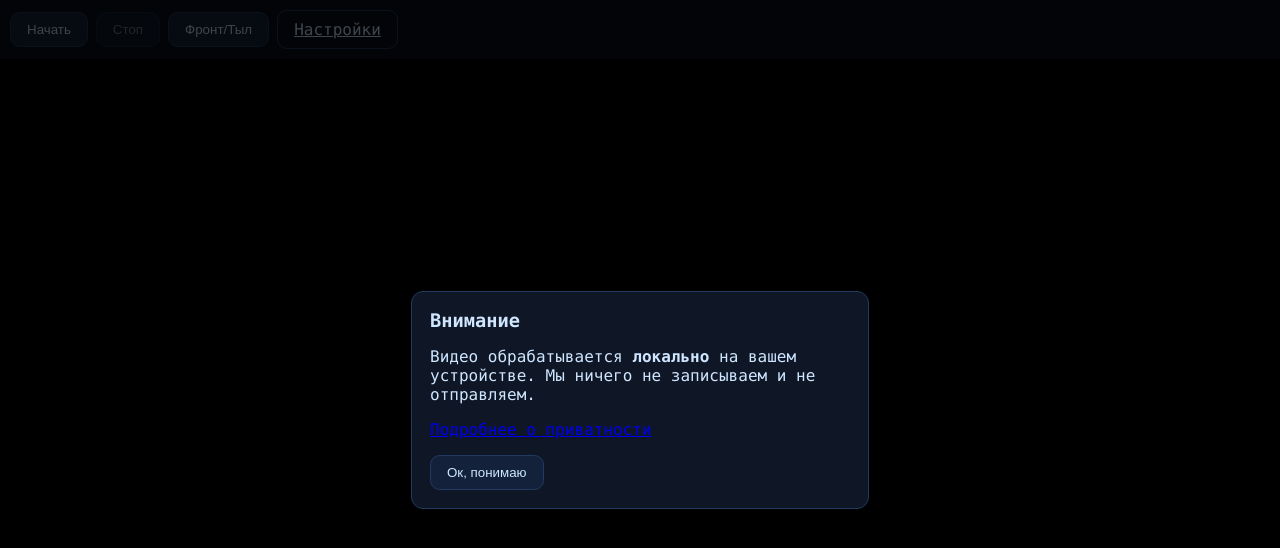
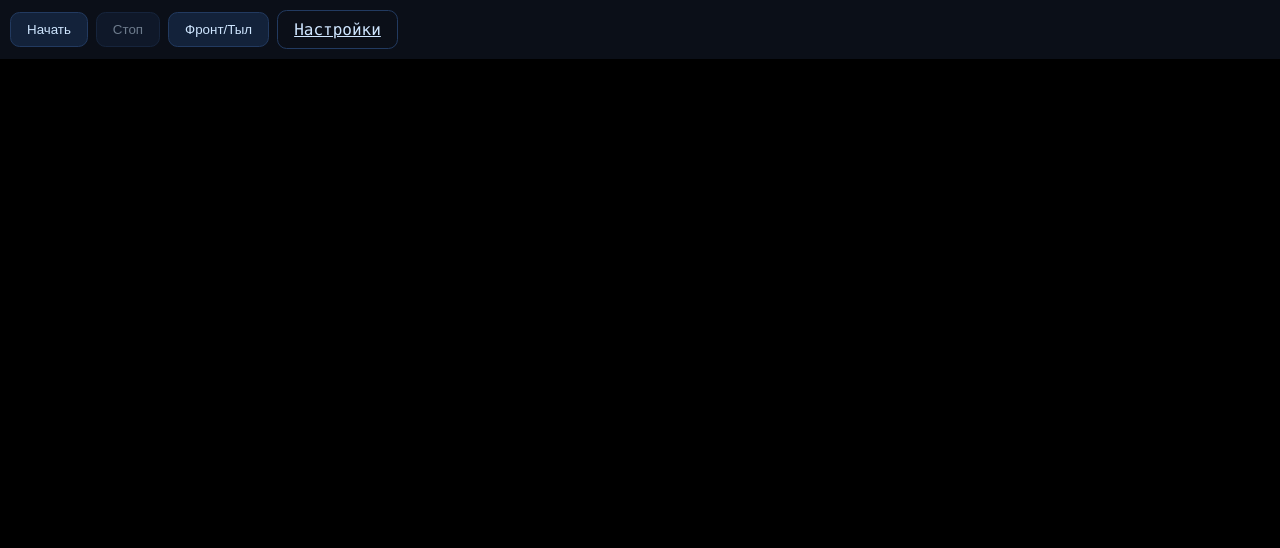
Before and after one commit to TRIPCHILLER/ascii-miniapp, a plain HTML site: page index.html in a window 1280 px wide. Drawn offline with Linux system fonts and the light colour scheme.

Commit message:
Update index.html

```diff
--- a/index.html
+++ b/index.html
@@ -3,9 +3,12 @@
 <title>ASCII live · app</title>
 <link rel="stylesheet" href="styles.css">
 <script src="https://telegram.org/js/telegram-web-app.js"></script>
-</head><body class="theme-dark">
+<!-- внешний скрипт, который чинит модалку и старт -->
+<script src="consent.js" defer></script>
+</head>
+<body class="theme-dark">
 <div class="wrap">
-  <div class="toolbar">
+  <div class="toolbar" id="toolbar">
     <button id="start" class="btn">Начать</button>
     <button id="stop"  class="btn" disabled>Стоп</button>
     <button id="flip"  class="btn">Фронт/Тыл</button>
@@ -14,23 +17,13 @@
   <div class="stage"><pre id="out"></pre></div>
 </div>
 
-<!-- МОДАЛКА: выше всех слоёв + работает даже без JS-модуля -->
-<div class="modal" id="consent">
+<!-- Модалка: фон некликабельный, поверх всего -->
+<div class="modal" id="consent" hidden>
   <div class="card" role="dialog" aria-modal="true">
-    <h3>Внимание</h3>
-    <p>Видео обрабатывается <b>локально</b> на вашем устройстве. Мы ничего не записываем и не отправляем.</p>
-    <p><a href="privacy.html" target="_blank" rel="noopener">Подробнее о приватности</a></p>
-    <button id="agree" class="btn" type="button"
-      onclick="
-        try {
-          localStorage.setItem('consent-ok','1');
-        } catch(e){}
-        // скрыть модалку
-        var m=document.getElementById('consent'); if(m){ m.setAttribute('hidden',''); }
-        // инициировать пользовательский жест для запуска камеры
-        var s=document.getElementById('start'); if(s){ s.click(); }
-        return false;
-      ">Ок, понимаю</button>
+    <h3>Доступ к камере</h3>
+    <p>Видеопоток обрабатывается локально на вашем устройстве, без отправки на сервер.</p>
+    <p><a href="privacy.html" target="_blank" rel="noopener">Подробнее</a></p>
+    <button id="agree" class="btn" type="button">Ок, понимаю</button>
   </div>
 </div>
 
@@ -43,18 +36,10 @@ const ui = {
   stop:  document.getElementById('stop'),
   flip:  document.getElementById('flip'),
   out:   document.getElementById('out'),
-  consent: document.getElementById('consent'),
-  agree: document.getElementById('agree'),
 };
 
 const app = new AsciiApp(ui.out);
 
-// Если пользователь уже соглашался ранее — не показываем модалку
-try {
-  if (localStorage.getItem('consent-ok') === '1') ui.consent.setAttribute('hidden','');
-} catch(e){}
-
-// КНОПКИ
 ui.start.onclick = () => app.start()
   .then(()=>{ ui.start.disabled = true; ui.stop.disabled = false; })
   .catch(e => alert('Камера недоступна: ' + e.message));
```
